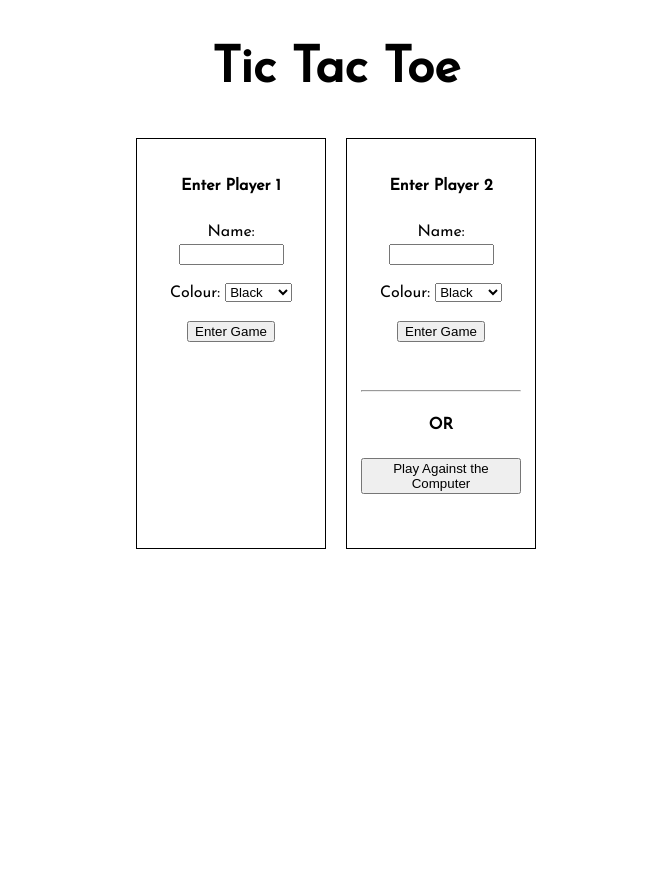
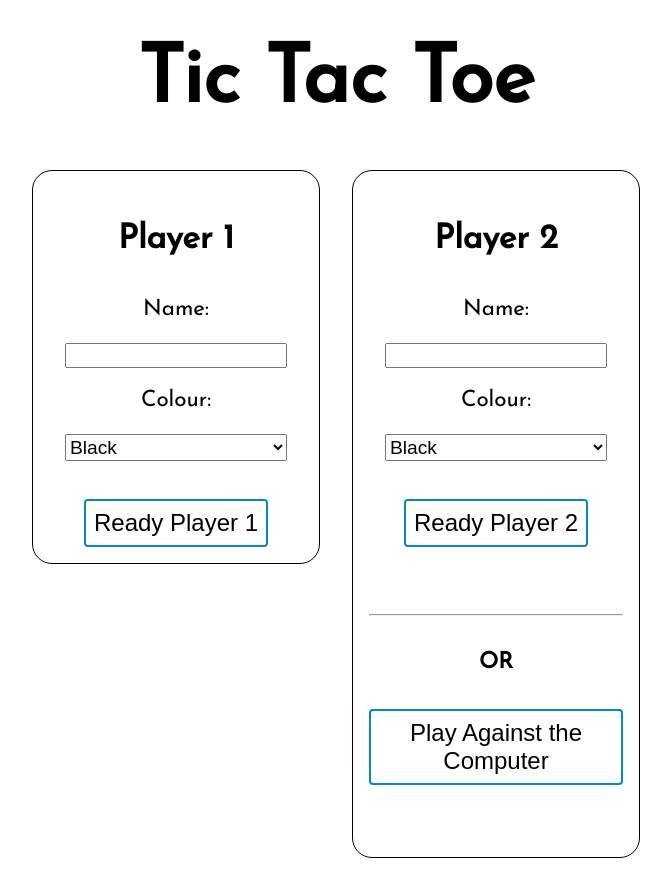
Before and after one commit to AJMcDee/TicTacToe, a plain HTML site: page index.html in a window 1280 px wide. Shown: the whole page, without its empty margins (304-975 px from the left). Before the commit the page ends 800 px from the top, so only its background shows below. Drawn offline with Linux system fonts and the light colour scheme.

Commit message:
Update UI to be responsive to screen size

```diff
--- a/index.html
+++ b/index.html
@@ -1,22 +1,35 @@
 <html>
   <head>
     <title>Tic Tac Toe!</title>
-        <link rel="stylesheet" href="style.css">
-        <link href="https://fonts.googleapis.com/css2?family=Josefin+Sans&display=swap" rel="stylesheet">
+    <link rel="stylesheet" href="style.css" />
+    <link
+      href="https://fonts.googleapis.com/css2?family=Josefin+Sans&display=swap"
+      rel="stylesheet"
+    />
   </head>
-    <body><div id="wrapper"><center>
+  <body>
+    <div id="wrapper">
+      <center>
         <h1>Tic Tac Toe</h1>
         <div id="gameboardContainer"></div>
         <div id="resultsdisplay"></div>
         <div id="newgamebuttondisplay"></div>
-        <div id="startgamebuttondisplay"><button id="startgame">Start Game</button></div>
+        <div id="startgamebuttondisplay">
+          <button id="startgame">Start Game</button>
+        </div>
         <div id="playerInformation">
           <div id="player1" class="playerInfoClass">
-                <h4>Enter Player 1</h4>
+            <h2>Player 1</h2>
             <form id="player1entry" class="playerentryform">
-                    <p>Name:<br>
-                        <input id="player1name" type="text" size="10"></p>
-                    Colour: <select id="player1shapecolor">
+              <label for="player1name">Name:</label>
+
+              <input id="player1name" name="player1name" type="text" />
+              <label for="player1shapecolor"> Colour:</label>
+              <select
+                id="player1shapecolor"
+                name="player1shapecolor"
+                height="16px"
+              >
                 <option value="#000000">Black</option>
                 <option value="#004777">Blue</option>
                 <option value="#844C6E">Purple</option>
@@ -24,16 +37,23 @@
                 <option value="#306B34">Green</option>
               </select>
             </form>
-                    <button id="submitplayer1" class="submitplayerbutton">Enter Game</button>
+            <button id="submitplayer1" class="submitplayerbutton">
+              Ready Player 1
+            </button>
           </div>
           <div id="player2" class="playerInfoClass">
-
-                <h4>Enter Player 2</h4>
+            <h2>Player 2</h2>
 
             <form id="player2entry" class="playerentryform">
-                    <p>Name:<br>
-                        <input id="player2name" type="text" size="10"></p>
-                    Colour: <select id="player2shapecolor">
+              <label for="player2name">Name:</label>
+
+              <input id="player2name" name="player2name" type="text" />
+              <label for="player2shapecolor"> Colour:</label>
+              <select
+                id="player2shapecolor"
+                name="player2shapecolor"
+                height="16px"
+              >
                 <option value="#000000">Black</option>
                 <option value="#004777">Blue</option>
                 <option value="#844C6E">Purple</option>
@@ -41,20 +61,27 @@
                 <option value="#306B34">Green</option>
               </select>
             </form>
-                    <p><button id="submitplayer2" class="submitplayerbutton">Enter Game</button></p>
-                    <br>
-                    <hr>
+            <p>
+              <button id="submitplayer2" class="submitplayerbutton">
+                Ready Player 2
+              </button>
+            </p>
+            <br />
+            <hr />
             <h4>OR</h4>
-                    <p><button id="submitplayer3" class="submitplayerbutton">Play Against the Computer</button></p><br>
-
-
+            <p>
+              <button id="submitplayer3" class="submitplayerbutton">
+                Play Against the Computer
+              </button>
+            </p>
+            <br />
           </div>
         </div>
-        <div id="gameBoard">
-        </div>
+        <div id="gameBoard"></div>
         <script src="gameBoard.js"></script>
         <script src="playerSettings.js"></script>
         <script src="script.js"></script>
-
-    </center></div></body>
+      </center>
+    </div>
+  </body>
 </html>
--- a/style.css
+++ b/style.css
@@ -1,6 +1,6 @@
-
 body {
-    font-family: 'Josefin Sans', 'Segoe UI', Roboto, Oxygen, Ubuntu, Cantarell, 'Open Sans', 'Helvetica Neue', sans-serif;
+  font-family: "Josefin Sans", "Segoe UI", Roboto, Oxygen, Ubuntu, Cantarell,
+    "Open Sans", "Helvetica Neue", sans-serif;
 }
 
 #wrapper {
@@ -15,19 +15,20 @@ body {
   grid-template-columns: 1fr 1fr 1fr;
   grid-template-rows: 1fr 1fr 1fr;
   width: 55vh;
-    max-width: 80vw;
+  max-width: 70vw;
   height: 55vh;
-    max-height: 80vw;
+  max-height: 70vw;
   margin-top: 20px;
 }
 
 h1 {
-    font-size: 50px;
+  font-size: 5rem;
+  margin-top: 5rem;
 }
 
 .gamesquare {
   display: flex;
-    background-color: #F7E9CA;
+  background-color: #f7e9ca;
   border: 2px solid black;
   font-size: 60px;
   justify-content: center;
@@ -35,16 +36,44 @@ h1 {
 }
 
 .playerInfoClass {
+  font-size: 2em;
   border: 1px solid black;
-    margin: 10px;
-    padding: 14px;
-    width: 20vh;
+  margin: 1rem;
+  padding: 2rem;
+  width: clamp(20vh, 40vw, 70vw);
+  border-radius: 20px;
 }
 
 #playerInformation {
   display: flex;
-    justify-content: center;
-    line-height: 1.5;
+  flex-direction: column;
+  justify-content: flex-start;
+  align-items: center;
+}
+
+.playerentryform {
+  display: flex;
+  flex-direction: column;
+  min-height: fit-content;
+}
+
+.playerentryform input {
+  line-height: 2rem;
+  margin: 1rem;
+}
+
+.playerentryform select {
+  height: 2.2rem;
+  font-size: 1.5rem;
+  margin: 1rem;
+}
+
+button {
+  font-size: 1.5rem;
+  border-radius: 4px;
+  padding: 0.5rem;
+  border: 2px solid #008cba;
+  background-color: white;
 }
 
 #a1 {
@@ -83,7 +112,6 @@ h1 {
   border-bottom: 4px solid black;
 }
 
-
 /* Fade text on gameboard */
 
 .fade-in {
@@ -95,44 +123,79 @@ h1 {
 }
 @keyframes fadeIn {
   0% {
-      opacity:0;
+    opacity: 0;
   }
   100% {
-      opacity:1;
+    opacity: 1;
   }
 }
 
 @-moz-keyframes fadeIn {
   0% {
-      opacity:0;
+    opacity: 0;
   }
   100% {
-      opacity:1;
+    opacity: 1;
   }
 }
 
 @-webkit-keyframes fadeIn {
   0% {
-      opacity:0;
+    opacity: 0;
   }
   100% {
-      opacity:1;
+    opacity: 1;
   }
 }
 
 @-o-keyframes fadeIn {
   0% {
-      opacity:0;
+    opacity: 0;
   }
   100% {
-      opacity:1;
+    opacity: 1;
   }
 }
 
 @-ms-keyframes fadeIn {
   0% {
-      opacity:0;
+    opacity: 0;
   }
   100% {
-      opacity:1;
+    opacity: 1;
   }
+}
+
+@media only screen and (min-width: 1024px) {
+  h1 {
+    margin: 2rem;
+  }
+  #playerInformation {
+    flex-wrap: nowrap;
+    flex-direction: row;
+    justify-content: center;
+    align-items: flex-start;
+    line-height: 1.5;
+    max-width: 50vw;
+  }
+
+  .playerentryform input {
+    line-height: 1.2rem;
+    margin: 1rem;
+  }
+
+  .playerentryform select {
+    height: 1.7rem;
+    font-size: 1.2rem;
+    margin: 1rem;
+  }
+
+  .playerInfoClass {
+    font-size: 1.4em;
+    border: 1px solid black;
+    margin: 1rem;
+    padding: 1rem;
+    width: clamp(20vh, 40vw, 70vw);
+    border-radius: 20px;
+  }
+}
```
Lines whose indentation alone changed are shown as unchanged.
